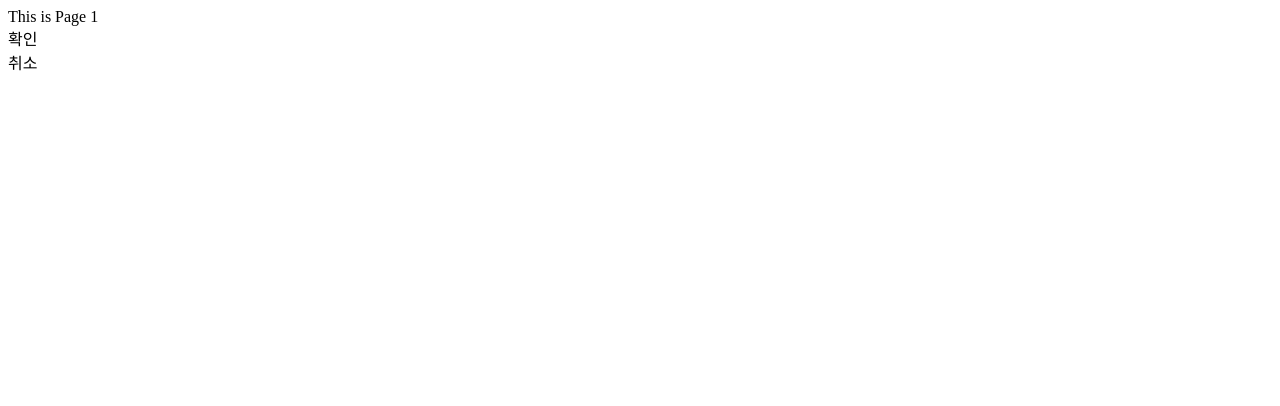
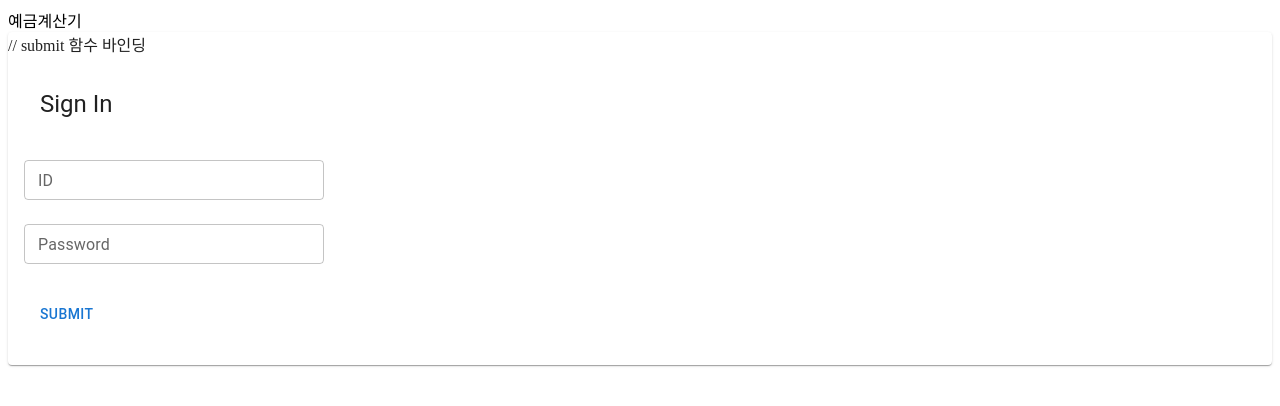
Before and after one commit to Gwanghun-Im/tab-ui, a Next.js app: page /page1 in a window 1280 px wide. Shown: the top 406 px of the page. Built offline with nearby package versions, Linux system fonts and the light colour scheme.

Commit message:
tab-ui sample

```diff
--- a/app/page1/page.tsx
+++ b/app/page1/page.tsx
@@ -1,6 +1,95 @@
 "use client"
+
+import { Button, Card, CardActions, CardContent, CardHeader, TextField } from "@mui/material"
+import * as yup from "yup"
+import { FormikConfig, useFormik } from "formik"
+
+const signInSchema = yup.object({
+  email: yup.string("Enter your email").email("Enter a valid email").required("Email is required"),
+  password: yup
+    .string("Enter your password")
+    .min(8, "Password should be of minimum 8 characters length")
+    .required("Password is required"),
+})
+
 const Page1 = () => {
-  return <div>This is Page 1</div>
+  // const { mutate, isPending } = usePostSignIn(); // post요청을 위한 tanstack query 훅
+  const formik = useFormik({
+    initialValues: {
+      // 각 input의 초기값
+      userId: "",
+      password: "",
+    },
+    validationSchema: signInSchema, // 유효성 검사
+    onSubmit: (value) => {
+      alert(JSON.stringify(value, null, 2))
+      // submit 함수 (input값들을 객체로 받는다)
+      // mutate({
+      //     userId: form.userId,
+      //     password: form.password,
+      // });
+    },
+  })
+
+  return (
+    <div>
+      <div>예금계산기</div>
+      <Card>
+        <form onSubmit={formik.handleSubmit}>
+          // submit 함수 바인딩
+          <CardContent
+            sx={{
+              display: "flex",
+              flexDirection: "column",
+              gap: 3,
+              width: 300,
+            }}
+          >
+            <CardHeader title="Sign In" />
+            <Input label="ID" name="userId" formik={formik} />
+            <Input label="Password" name="password" formik={formik} type="password" />
+            <CardActions>
+              {/* <LoadingButton
+                            loading={isPending}
+                            variant="contained"
+                            type="submit"
+                            endIcon={<Send />}
+                        > */}
+              <Button>submit</Button>
+              {/* </LoadingButton> */}
+            </CardActions>
+          </CardContent>
+        </form>
+      </Card>
+    </div>
+  )
+}
+
+export const Input = ({
+  label,
+  name,
+  formik,
+  type = "text",
+}: {
+  label: string
+  name: string
+  formik: any
+  type?: string
+}) => {
+  return (
+    <TextField
+      label={label}
+      name={name}
+      value={formik.values[name]}
+      onChange={formik.handleChange}
+      onBlur={formik.handleBlur}
+      helperText={formik.touched[name] && formik.errors[name]}
+      error={formik.touched[name] && !!formik.errors[name]}
+      size="small"
+      autoComplete="off"
+      type={type}
+    />
+  )
 }
 
 export default Page1
--- a/app/store/reducers/customAlert.ts
+++ b/app/store/reducers/customAlert.ts
@@ -13,7 +13,7 @@ interface CustomAlertState {
 }
 
 const initialState: CustomAlertState = {
-  open: false,
+  open: true,
   title: "",
   message: "",
   confirmText: "확인",
```
Also changed, not shown: app/utils/index.ts (+12 -7 lines), package.json (+7 -1 lines), 1 other file (tests, documents, lock files or other folders).
